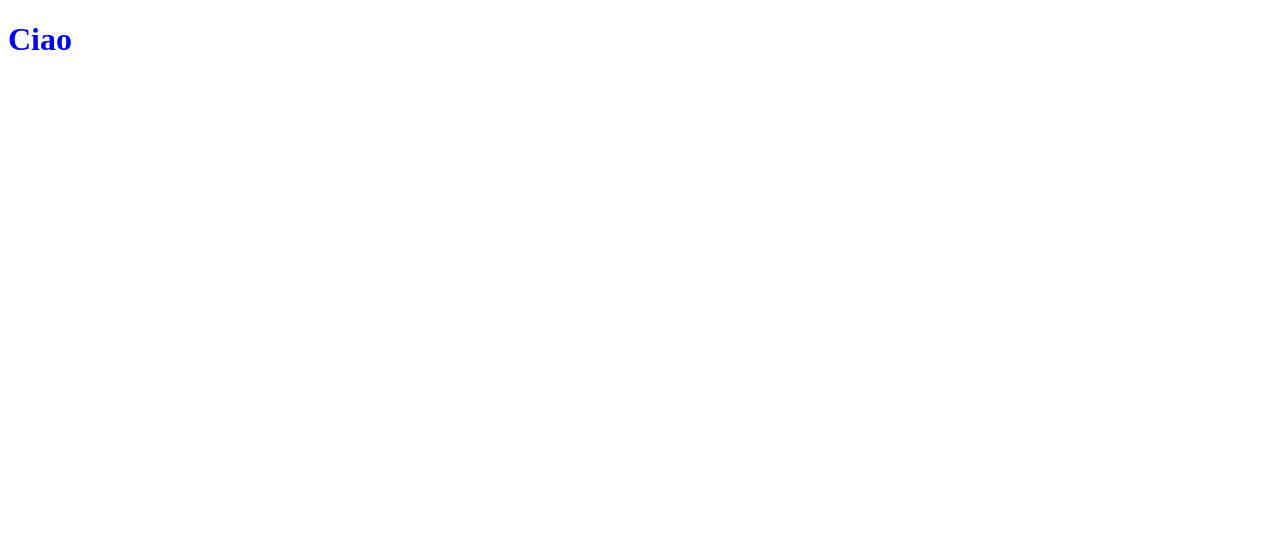
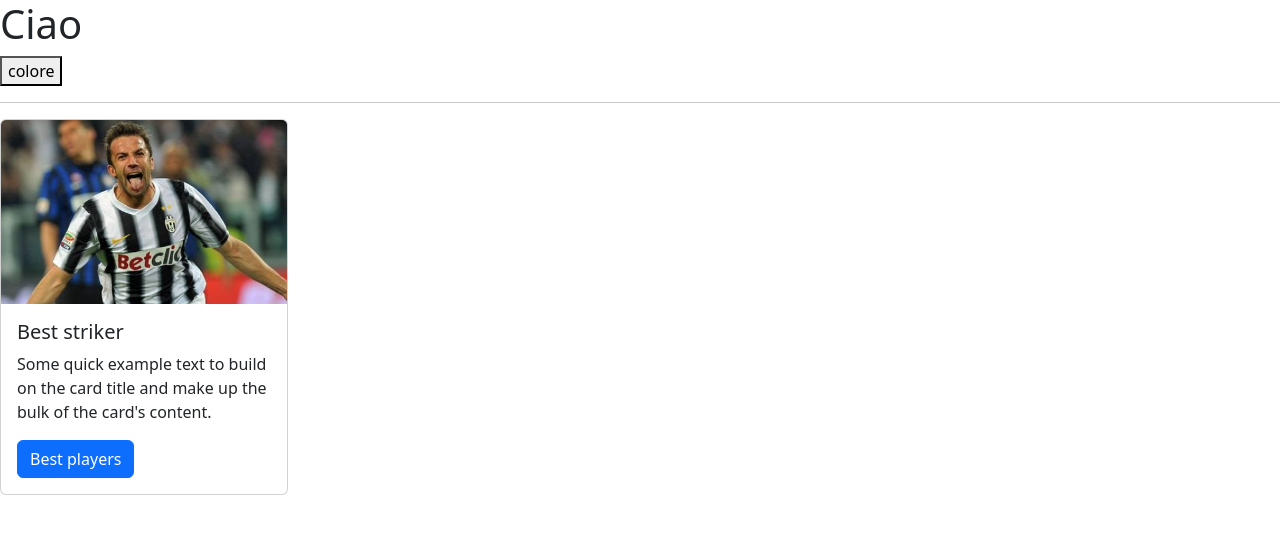
Before and after one commit to pannellalino/vue-hello, a plain HTML site: page index.html in a window 1280 px wide. Drawn offline with nearby package versions, Linux system fonts and the light colour scheme.

Commit message:
add images

```diff
--- a/index.html
+++ b/index.html
@@ -6,12 +6,26 @@
   <meta name="viewport" content="width=device-width, initial-scale=1.0">
   <link rel="stylesheet" href="css/style.css">
   <script src="https://unpkg.com/vue@3"></script>
+  <link rel='stylesheet' href='https://cdnjs.cloudflare.com/ajax/libs/bootstrap/5.2.2/css/bootstrap.min.css' integrity='sha512-CpIKUSyh9QX2+zSdfGP+eWLx23C8Dj9/XmHjZY2uDtfkdLGo0uY12jgcnkX9vXOgYajEKb/jiw67EYm+kBf+6g==' crossorigin='anonymous'/>
   <title>vue-hello</title>
 </head>
 <body>
 
   <div id="app">
     <h1 :class="coloreTesto">{{messaggio}}</h1>
+    <button @click="coloreTesto = 'blu'">colore</button>
+
+    <hr>
+
+    <div class="card" style="width: 18rem;">
+      <img :src="image" :src="imageChange" class="card-img-top" alt="">
+      <div class="card-body">
+        <h5 class="card-title">Best striker</h5>
+        <h5 v-show="" class="card-title">Best midfielder</h5>
+        <p class="card-text">Some quick example text to build on the card title and make up the bulk of the card's content.</p>
+        <a @click="image = (imageChange)" href="#" class="btn btn-primary">Best players</a>
+      </div>
+    </div>
   </div>
 
   <script src="js/script.js"></script>
--- a/js/script.js
+++ b/js/script.js
@@ -1,10 +1,20 @@
+/*
+Stampare a schermo un messaggio all’interno di un h1, utilizzando i data.
+Utilizzare almeno una classe CSS in modo dinamico
+Bonus:
+1. Aggiungere alla pagina un’immagine, presa anch’essa da un data.
+2. Cambiare dinamicamente l’immagine
+3. Al click di un bottone nascondere l’immagine e mostrare un testo
+*/
 const {createApp} = Vue;
 
 createApp({
   data(){
     return{
       messaggio: 'Ciao',
-      coloreTesto: 'blu'
+      coloreTesto: '',
+      image: "./img/del-piero.jpg",
+      imageChange: "./img/pirlo.jpg"
     }
   }
 }).mount('#app')
```
Also changed, not shown: img/del-piero.jpg (added), img/pirlo.jpg (added), 1 other file.
